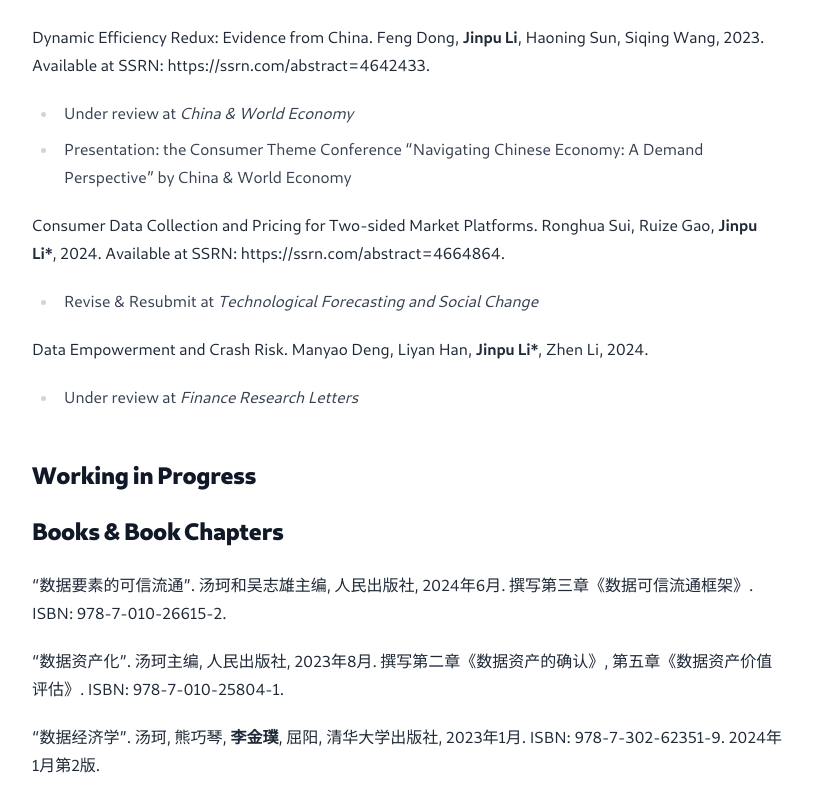
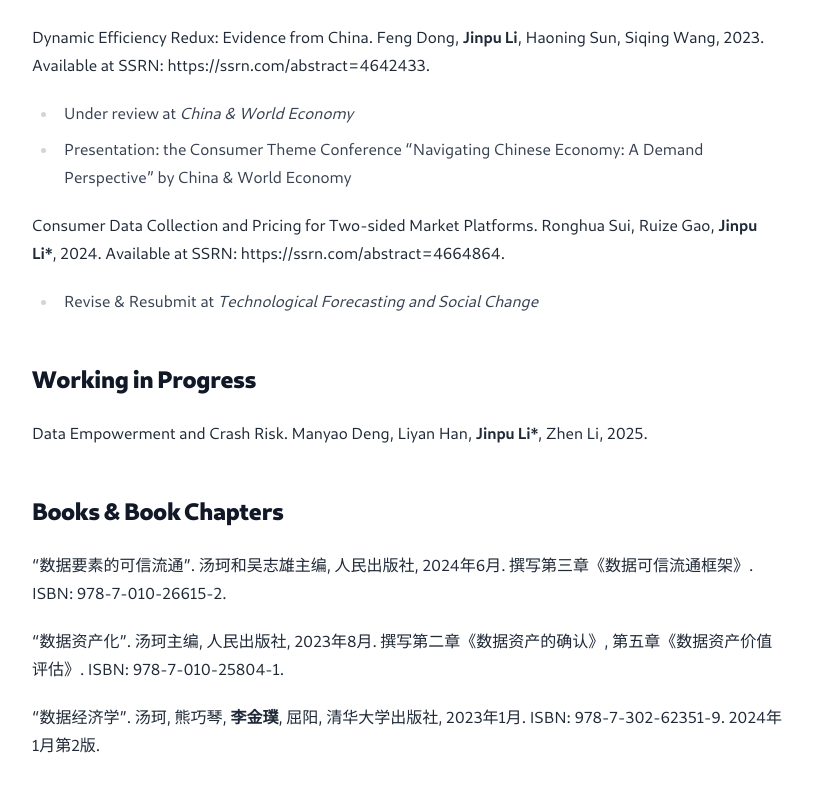
Before and after one commit to lijinpu/lijinpu.github.io, a Next.js app: page /research in a window 1280 px wide. Shown: the part 873-1672 px from the top of the page, without its empty margins (232-1045 px from the left). Built offline with nearby package versions, Linux system fonts and the light colour scheme.

Commit message:
auto update

```diff
--- a/pages/cv.tsx
+++ b/pages/cv.tsx
@@ -53,10 +53,6 @@ export default function CV() {
 
         <li>
         <a href="https://ssrn.com/abstract=4664864">Consumer Data Collection and Pricing for Two-sided Market Platforms</a>, with Ronghua Sui and Ruize Gao, 2024.
-        </li>
-
-        <li>
-        Data Empowerment and Crash Risk, with Manyao Deng, Liyan Han, and Zhen Li, 2024.
         </li>
 
         </ul>
--- a/pages/research.tsx
+++ b/pages/research.tsx
@@ -69,15 +69,14 @@ export default function Research() {
             <li>Revise & Resubmit at <i>Technological Forecasting and Social Change</i></li>
         </ul>
 
-        <p>
-        Data Empowerment and Crash Risk. Manyao Deng, Liyan Han, <b>Jinpu Li*</b>, Zhen Li, 2024.
-        </p>
-        <ul>
-            <li>Under review at <i>Finance Research Letters</i></li>
-        </ul>
+
 
 
         <h2>Working in Progress</h2>
+
+        <p>
+        Data Empowerment and Crash Risk. Manyao Deng, Liyan Han, <b>Jinpu Li*</b>, Zhen Li, 2025.
+        </p>
 
 
         <h2>Books & Book Chapters</h2>
```
